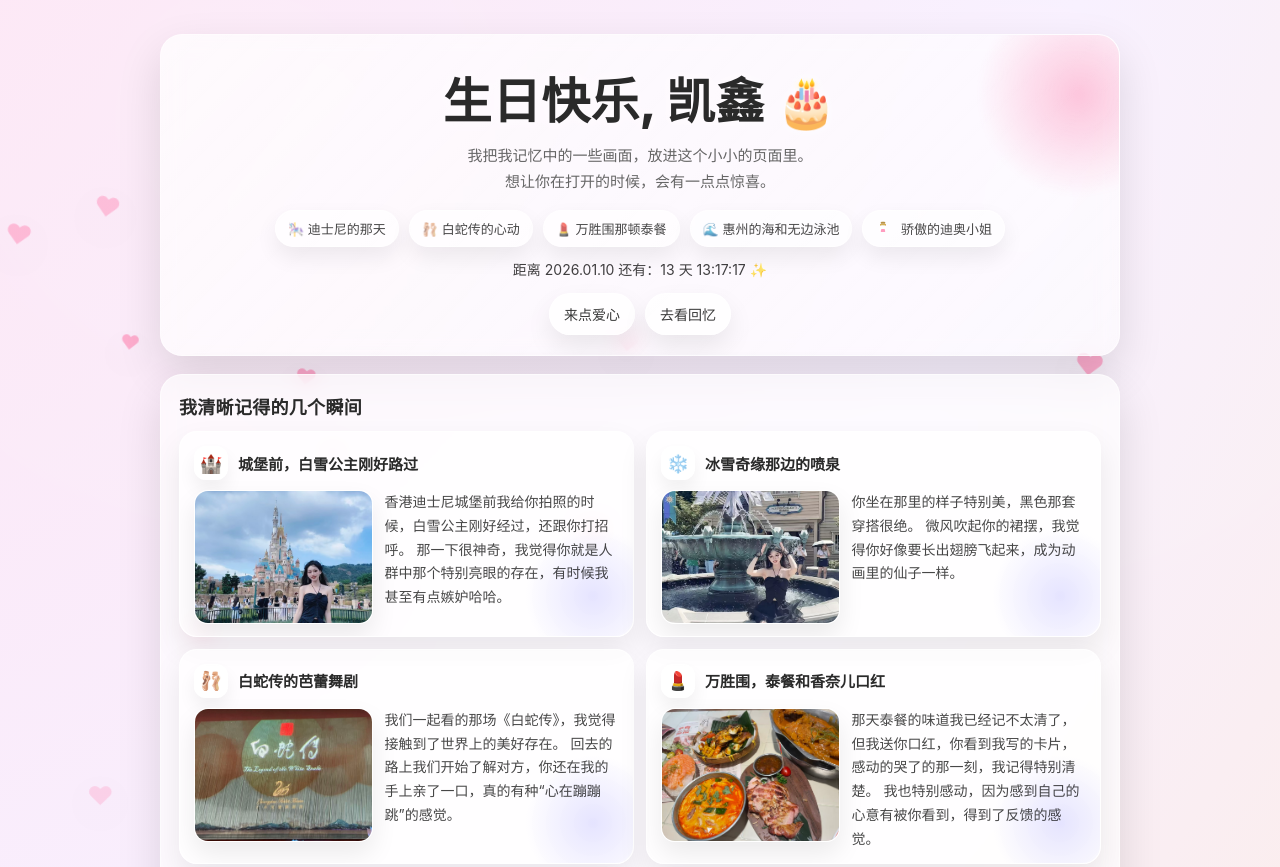
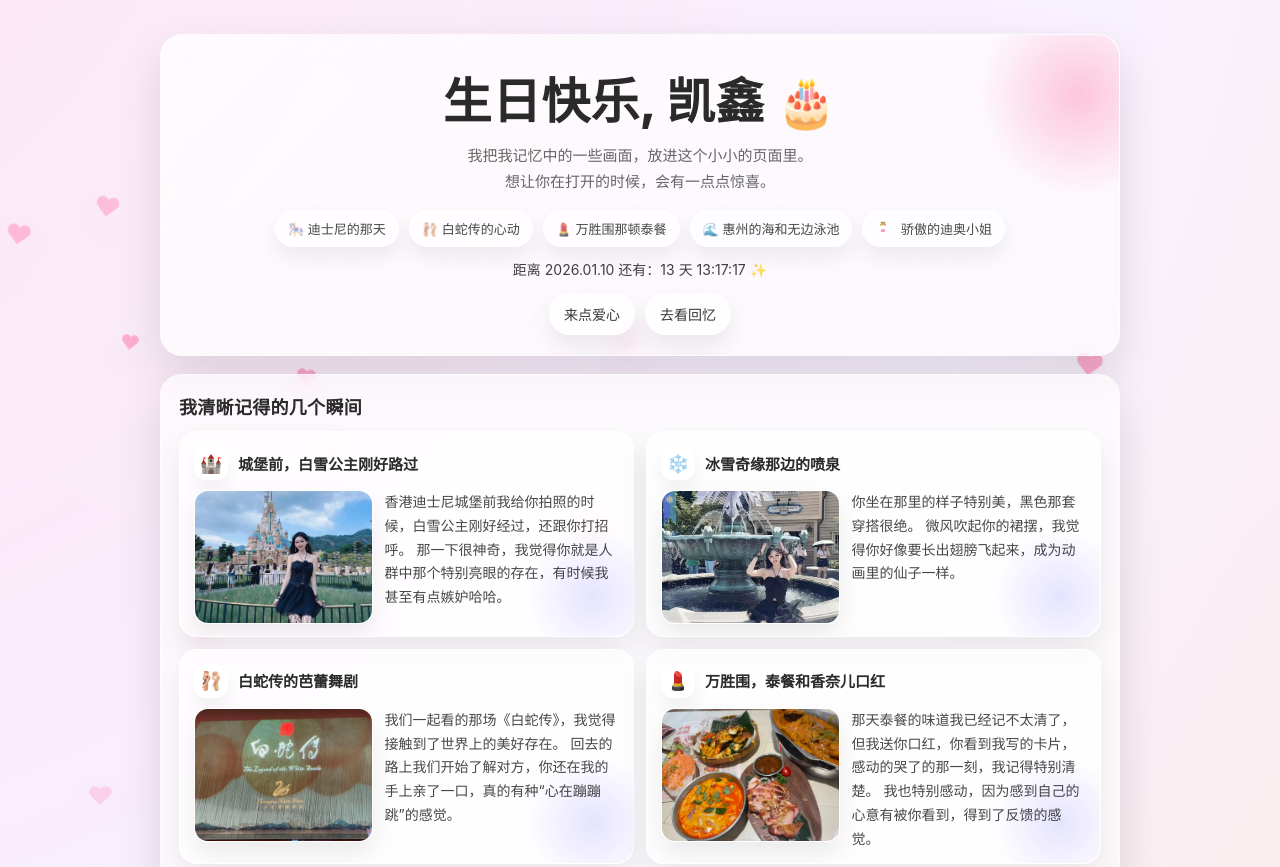
Before and after one commit to QuintaiLidev/kaixin-birthday, a plain HTML site: page index.html in a window 1280 px wide. Shown: the top 867 px of the page. Drawn offline with Linux system fonts and the light colour scheme.

Commit message:
update image

```diff
--- a/index.html
+++ b/index.html
@@ -455,7 +455,7 @@
                     </div>
                     <div class="card-body">
                         <div class="card-photo">
-                            <img src="https://quintailidev.github.io/kaixin-birthday/images/disney_castle2.jpg?v=3"
+                            <img src="https://quintailidev.github.io/kaixin-birthday/images/disney_castle3.jpg?v=3"
                                 alt="迪士尼城堡前的回忆" loading="lazy">
                         </div>
                         <div class="card-text">
```
Also changed, not shown: images/disney_castle.jpg (deleted), images/disney_castle2.jpg (deleted), images/disney_castle3.jpg (added).
